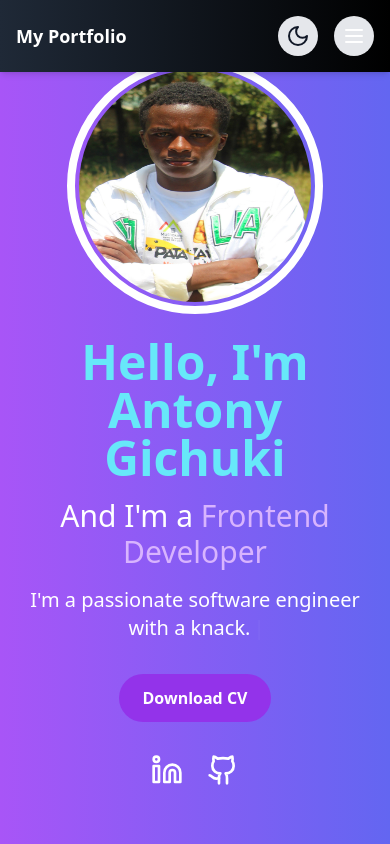
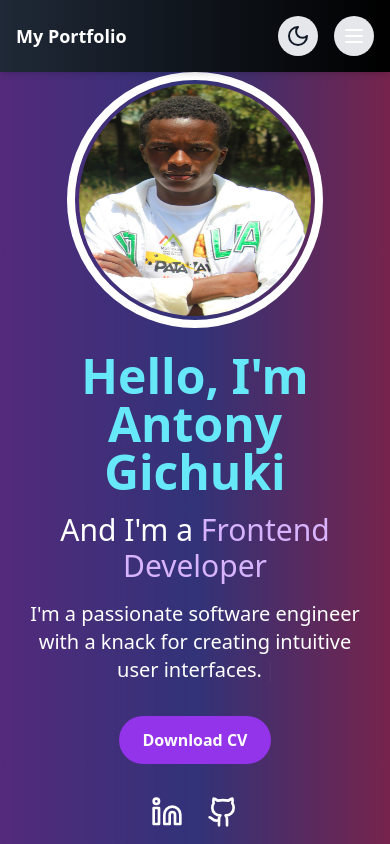
Before and after one commit to antosnizzah/my-portfolio, a React (Vite) app: page / in a window 390 px wide. Shown: the top 844 px of the page. Built offline with nearby package versions, Linux system fonts and the light colour scheme.

Commit message:
updated the navbar

```diff
--- a/src/components/profilesection.tsx
+++ b/src/components/profilesection.tsx
@@ -2,11 +2,11 @@ import React from 'react';
 import { Linkedin, Github } from 'lucide-react';
 import { Fade } from 'react-awesome-reveal';
 import { useTypewriter, Cursor } from 'react-simple-typewriter';
-import profileImage from '../assets/IMG_8390.jpg'; // Adjust the path based on your folder structure
+import profileImage from '../assets/IMG_8390.jpg'; // Adjust path based on your folder structure
 
 const ProfileSection: React.FC = () => {
   const [text] = useTypewriter({
-    words: ["I'm a passionate software engineer with a knack."],
+    words: ["I'm a passionate software engineer with a knack for creating intuitive user interfaces."],
     loop: 1,
     typeSpeed: 50,
     deleteSpeed: 300,
@@ -14,10 +14,16 @@ const ProfileSection: React.FC = () => {
   });
 
   return (
-    <section className="flex flex-col md:flex-row items-center justify-center min-h-screen bg-gradient-to-r from-purple-500 to-indigo-500 dark:from-gray-800 dark:to-black text-white dark:text-gray-300 text-center md:text-left p-6">
+    <section className="relative flex flex-col md:flex-row items-center justify-center min-h-screen bg-black text-white dark:text-gray-300 text-center md:text-left p-6">
+      {/* Live Animated Background */}
+      <div className="absolute inset-0 overflow-hidden">
+        <div className="animate-pulse opacity-50 bg-gradient-to-r from-purple-500 via-indigo-500 to-pink-500 w-full h-full"></div>
+      </div>
+
+      {/* Content on top of the background */}
       <Fade direction="left" triggerOnce>
         <div className="relative mb-6 md:mb-0 md:mr-12">
-          <div className="w-64 h-64 rounded-full border-8 border-white dark:border-gray-300 flex items-center justify-center p-1 animate-spin-slow">
+          <div className="w-64 h-64 rounded-full border-8 border-white dark:border-gray-300 flex items-center justify-center p-1 animate-spin-slow mt-12 md:mt-0"> {/* Added mt-12 for spacing on small screens */}
             <img
               src={profileImage}
               alt="Profile"
@@ -26,8 +32,9 @@ const ProfileSection: React.FC = () => {
           </div>
         </div>
       </Fade>
+
       <Fade direction="right" triggerOnce>
-        <div>
+        <div className="relative z-10">
           <h1 className="text-5xl font-bold mb-4 text-cyan-300">
             Hello, I'm Antony Gichuki
           </h1>
```
